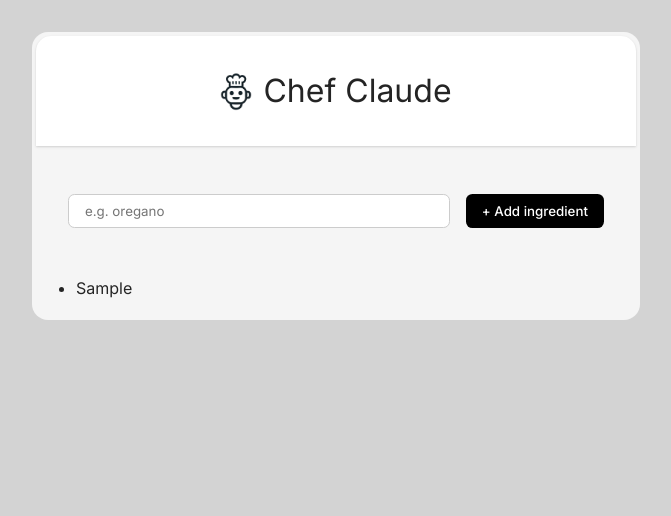
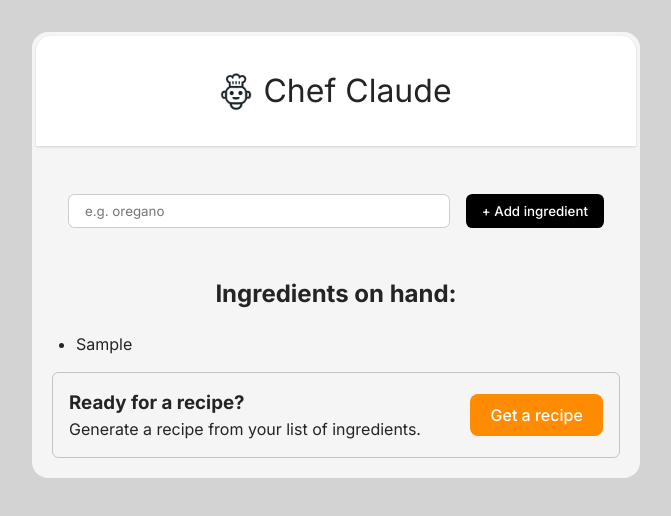
Before and after one commit to heidi37/chef-claude, a React (Vite) app: page / in a window 1280 px wide. Both pictures are taken after typing "Sample" into the empty fields and a click on the input "+ Add ingredient". Shown: the top 516 px of the page, without its empty margins (304-975 px from the left). Built offline with nearby package versions, Linux system fonts and the light colour scheme.

Commit message:
[TASK] Conditionally render ingredient list and get recipe feature

```diff
--- a/src/MainApp.css
+++ b/src/MainApp.css
@@ -26,3 +26,21 @@
   border: none;
   font-weight: 500;
 }
+
+.get-recipe-container {
+  display: flex;
+  align-items: center;
+  justify-content: space-between;
+  padding: 1rem;
+  margin: 1rem;
+  border-radius: 0.4rem;
+  border: 1px solid rgba(0, 0, 0, 0.199);
+  button {
+    color: #fff;
+    background: darkorange;
+  }
+  h3, p {
+    margin: 0;
+    text-align: left;
+  }
+}
--- a/src/MainApp.jsx
+++ b/src/MainApp.jsx
@@ -24,7 +24,22 @@
         />
         <input type="submit" value="+ Add ingredient" />
       </form>
-      <ul>{ingredientsList}</ul>
+      {
+        ingredientsList.length > 0 &&
+        <section>
+        <h2>Ingredients on hand:</h2>
+        <ul className="ingredients-list" aria-live="polite">
+          {ingredientsList}
+        </ul>
+        <div className="get-recipe-container">
+          <div>
+            <h3>Ready for a recipe?</h3>
+            <p>Generate a recipe from your list of ingredients.</p>
+          </div>
+          <button>Get a recipe</button>
+        </div>
+      </section>
+      }
     </main>
   )
 }
```
